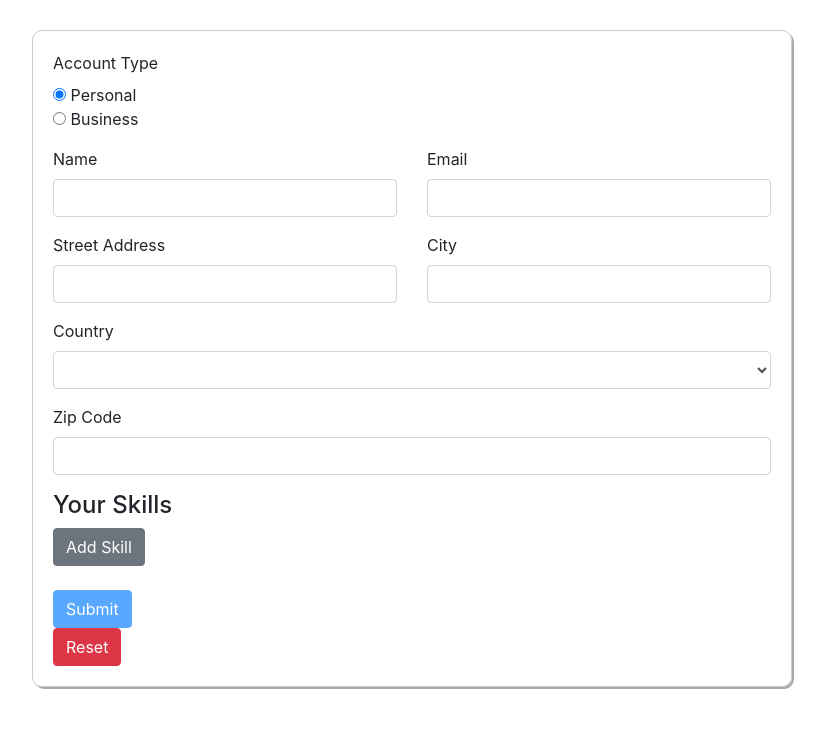
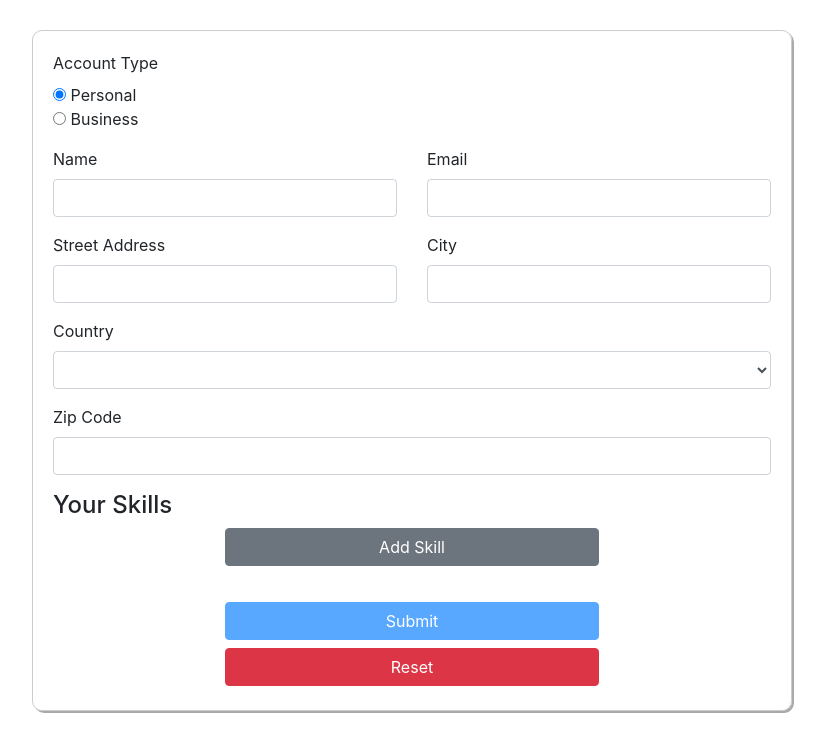
Before and after one commit to DarinDev1000/AngularFormLesson1, an Angular app: page / in a window 1280 px wide. Shown: the top 752 px of the page, without its empty margins (228-1053 px from the left). Built offline with nearby package versions, Linux system fonts and the light colour scheme.

Commit message:
Change bootstrap button spacing

```diff
--- a/src/app/app.component.html
+++ b/src/app/app.component.html
@@ -98,33 +98,38 @@
             class="form-text text-muted">Please enter a valid Zip Code!</span>
         </div>
 
-        <div formArrayName="skills">
+        <div formArrayName="skills" class="mb-4">
           <h4>Your Skills</h4>
+          <div class="row justify-content-center">
             <button
-            class="btn btn-secondary"
+              class="btn btn-secondary col-6 mb-2"
               type="button"
               (click)="onAddSkill()">Add Skill</button>
+          </div>
           <div class="form-group"
           *ngFor="let skillControl of signupForm.get('skills').controls; let i = index">
             <input type="text" class="form-control" [formControlName]="i">
           </div>
         </div>
 
-        <br>
 
         <span
             *ngIf="!signupForm.valid && signupForm.touched"
             class="form-text text-muted">Please enter valid data!</span>
+
+        <div class="row justify-content-center">
           <button
-        class="btn btn-primary"
+            class="btn btn-primary col-6 m-1"
             type="submit"
             [disabled]="!signupForm.valid">Submit</button>
+        </div>
 
-        <br>
+        <div class="row justify-content-center">
           <button
-          class="btn btn-danger"
+            class="btn btn-danger col-6 m-1"
             type="button"
             (click)="onReset()">Reset</button>
+        </div>
 
       </form>
     </div>
```
Lines whose indentation alone changed are shown as unchanged.
